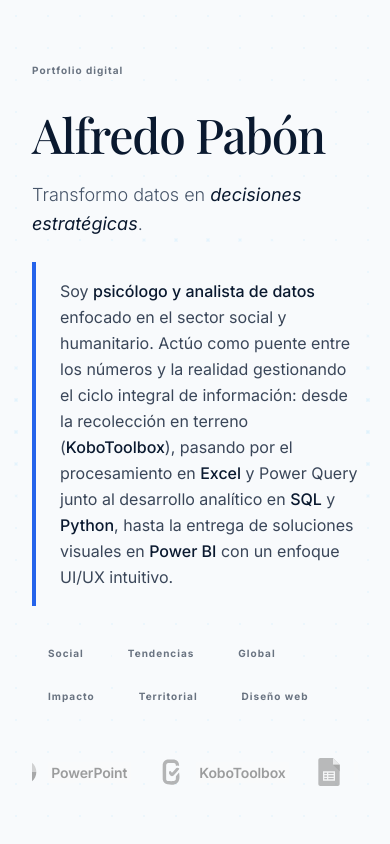
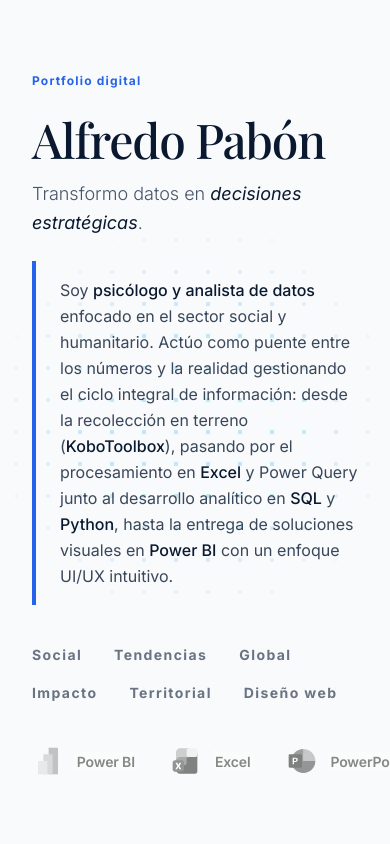
Before and after one commit to jalfredopabon/jalfredopabon.github.io, a plain HTML site: page index.html in a window 390 px wide. Shown: the top 844 px of the page. Drawn offline with nearby package versions, Linux system fonts and the light colour scheme; a web font is replaced by a local one.

Commit message:
fix(ui): resolve mobile clipping for Looker Studio by closing max-w-6xl container and updating bitacora

```diff
--- a/index.html
+++ b/index.html
@@ -38,7 +38,7 @@
             background-color: #F8FAFC;
             color: #0A192F;
             font-family: 'Inter', sans-serif;
-            scroll-behavior: smooth;
+                        scroll-behavior: smooth;
         }
 
         .title-serif {
@@ -217,6 +217,7 @@
             flex-direction: row;
             align-items: center;
             gap: 0.6rem;
+            flex-shrink: 0; /* Previene que los iconos se compriman en móviles */
             transition: all 0.5s cubic-bezier(0.16, 1, 0.3, 1);
             filter: grayscale(1) opacity(0.7);
             cursor: default;
@@ -264,7 +265,7 @@
         /* Cursor Spotlight Grid Effect */
         .hero-section {
             position: relative;
-            overflow: hidden;
+            overflow: visible;
         }
 
         .dot-grid {
@@ -307,23 +308,23 @@
         <!-- Lado Izquierdo: Contenido Editorial -->
         <div class="flex flex-col items-start space-y-4">
             <!-- Etiqueta superior opcional -->
-            <div class="bg-brand-offwhite px-0 py-0 inline-block mb-2">
-                <span class="text-[10px] tracking-widest text-brand-navy/60 font-bold">Portfolio digital</span>
+            <div class="mb-2">
+                <span class="text-xs tracking-widest text-brand-accent font-bold">Portfolio digital</span>
             </div>
 
             <!-- Nombre en Serif (V2) -->
             <h1 class="title-serif text-5xl md:text-7xl lg:text-8xl font-medium tracking-tight text-brand-navy">
-                <span class="bg-brand-offwhite px-0 py-0 leading-tight inline-block">Alfredo Pabón</span>
+                Alfredo Pabón
             </h1>
 
             <!-- Subtítulo en Sans (V1/V2 mix) -->
             <p class="text-brand-slate text-lg md:text-2xl font-light leading-relaxed text-left">
-                <span class="bg-brand-offwhite px-0 py-0 inline-block">Transformo datos en  <span class="text-brand-navy font-normal italic">decisiones estratégicas</span>.</span>
+                Transformo datos en <span class="text-brand-navy font-normal italic">decisiones estratégicas</span>.
             </p>
 
             <!-- Manifiesto Técnico -->
             <div class="pt-2 md:pt-4 w-full max-w-3xl">
-                <div class="bg-brand-offwhite p-0 py-4 shadow-none border-l-4 border-brand-accent">
+                <div class="p-0 py-4 shadow-none border-l-4 border-brand-accent">
                     <p class="text-brand-navy/80 text-base md:text-lg leading-relaxed text-left pl-6">
                         Soy <span class="text-brand-navy font-medium">psicólogo y analista de datos</span> enfocado en el sector social y humanitario. Actúo como puente entre los números y la realidad gestionando el ciclo integral de información: desde la recolección en terreno (<span class="text-brand-navy font-medium">KoboToolbox</span>), pasando por el procesamiento en <span class="text-brand-navy font-medium">Excel</span> y Power Query junto al desarrollo analítico en <span class="text-brand-navy font-medium">SQL</span> y <span class="text-brand-navy font-medium">Python</span>, hasta la entrega de soluciones visuales en <span class="text-brand-navy font-medium">Power BI</span> con un enfoque UI/UX intuitivo.
                     </p>
@@ -331,20 +332,23 @@
             </div>
 
             <!-- Índice de Navegación -->
-            <div class="pt-4 flex flex-wrap justify-start gap-3">
-                <a href="#brecha-digital" class="px-4 py-2 bg-brand-offwhite text-[10px] font-bold tracking-widest text-brand-navy/60 hover:text-brand-accent transition-all duration-300">Social</a>
-                <a href="#redes-sociales" class="px-4 py-2 bg-brand-offwhite text-[10px] font-bold tracking-widest text-brand-navy/60 hover:text-brand-accent transition-all duration-300">Tendencias</a>
-                <a href="#tallest-buildings" class="px-4 py-2 bg-brand-offwhite text-[10px] font-bold tracking-widest text-brand-navy/60 hover:text-brand-accent transition-all duration-300">Global</a>
-                <a href="#presentacion" class="px-4 py-2 bg-brand-offwhite text-[10px] font-bold tracking-widest text-brand-navy/60 hover:text-brand-accent transition-all duration-300">Impacto</a>
-                <a href="#territorial" class="px-4 py-2 bg-brand-offwhite text-[10px] font-bold tracking-widest text-brand-navy/60 hover:text-brand-accent transition-all duration-300">Territorial</a>
-                <a href="#diseno-web" class="px-4 py-2 bg-brand-offwhite text-[10px] font-bold tracking-widest text-brand-navy/60 hover:text-brand-accent transition-all duration-300">Diseño web</a>
-            </div>
-        </div>
+            <div class="pt-6 flex flex-wrap justify-start gap-x-8 gap-y-4">
+                <a href="#brecha-digital" class="nav-link text-sm font-bold tracking-widest text-brand-navy/60 hover:text-brand-accent transition-all duration-300">Social</a>
+                <a href="#redes-sociales" class="nav-link text-sm font-bold tracking-widest text-brand-navy/60 hover:text-brand-accent transition-all duration-300">Tendencias</a>
+                <a href="#tallest-buildings" class="nav-link text-sm font-bold tracking-widest text-brand-navy/60 hover:text-brand-accent transition-all duration-300">Global</a>
+                <a href="#presentacion" class="nav-link text-sm font-bold tracking-widest text-brand-navy/60 hover:text-brand-accent transition-all duration-300">Impacto</a>
+                <a href="#territorial" class="nav-link text-sm font-bold tracking-widest text-brand-navy/60 hover:text-brand-accent transition-all duration-300">Territorial</a>
+                <a href="#diseno-web" class="nav-link text-sm font-bold tracking-widest text-brand-navy/60 hover:text-brand-accent transition-all duration-300">Diseño web</a>
+            </div> <!-- Cierre navigation -->
+        </div> <!-- Cierre editorial container -->
+        </div> <!-- Cierre flex flex-col -->
+    </div> <!-- Cierre max-w-6xl -->
 
-        <!-- Toolkit (Centered Tech Dock) -->
-        <div class="flex flex-nowrap justify-center items-center gap-x-6 md:gap-x-12 w-full opacity-80 pt-5 relative z-10 overflow-x-auto no-scrollbar">
+    <!-- Toolkit (Full-Width Tech Dock) - Doble capa para asegurar renderizado total -->
+    <div class="w-full relative z-50 overflow-x-auto no-scrollbar">
+        <div class="flex flex-nowrap justify-start md:justify-center items-center gap-x-8 md:gap-x-12 pt-10 px-8 min-w-max">
             <!-- Power BI (Oficial) -->
-            <div class="tech-stack-item">
+            <div class="tech-stack-item flex-shrink-0">
                 <svg class="h-8 w-auto" viewBox="0 0 48 48" xmlns="http://www.w3.org/2000/svg">
                     <path fill="#eda503" d="M38,44H26c-0.552,0-1-0.448-1-1V5c0-0.552,0.448-1,1-1h12c0.552,0,1,0.448,1,1v38C39,43.552,38.552,44,38,44z"></path>
                     <path fill="#ffca28" d="M30,44H18c-0.552,0-1-0.448-1-1V15c0-0.552,0.448-1,1-1h12c0.552,0,1,0.448,1,1v28C31,43.552,30.552,44,30,44z"></path>
@@ -353,7 +357,7 @@
                 <span class="tech-stack-name">Power BI</span>
             </div>
             <!-- Excel (Oficial) -->
-            <div class="tech-stack-item">
+            <div class="tech-stack-item flex-shrink-0">
                 <svg class="h-8 w-auto" viewBox="0 0 48 48" xmlns="http://www.w3.org/2000/svg">
                     <path fill="#1b5e20" d="M9,17.139c0-2.624,2.126-4.75,4.749-4.75H41v27.444C41,41.582,39.583,43,37.834,43H15.332	C11.835,43,9,40.164,9,36.667C9,36.667,9,17.139,9,17.139z"></path>
                     <path fill="#43a047" d="M9,22.75C9,20.126,11.126,18,13.749,18h14.418c-1.749,0-3.166,1.418-3.166,3.167v6	c0,1.749-1.417,3.167-3.166,3.167h-6.502c-3.497,0-6.332,2.836-6.332,6.333L9,22.75L9,22.75z"></path>
@@ -365,7 +369,7 @@
                 <span class="tech-stack-name">Excel</span>
             </div>
             <!-- PowerPoint (Oficial) -->
-            <div class="tech-stack-item">
+            <div class="tech-stack-item flex-shrink-0">
                 <svg class="h-8 w-auto" viewBox="0 0 48 48" xmlns="http://www.w3.org/2000/svg">
                     <path fill="#dc4c2c" d="M8,24c0,9.941,8.059,18,18,18s18-8.059,18-18H26H8z"></path>
                     <path fill="#f7a278" d="M26,6v18h18C44,14.059,35.941,6,26,6z"></path>
@@ -375,9 +379,8 @@
                 </svg>
                 <span class="tech-stack-name">PowerPoint</span>
             </div>
-            <!-- KoboToolbox (Faithful SVG) -->
-            <!-- KoboToolbox (Faithful SVG) -->
-            <div class="tech-stack-item">
+            <!-- KoboToolbox (SVG) -->
+            <div class="tech-stack-item flex-shrink-0">
                 <svg class="h-8 w-auto" viewBox="0 0 240 240" xmlns="http://www.w3.org/2000/svg">
                     <path fill="#1e8fed" d="M 93.5,26.5 C 110.503,26.3334 127.503,26.5001 144.5,27 C 168.3,32.7344 180.633,47.9011 181.5,72.5 C 176.969,72.106 172.469,71.4394 168,70.5 C 164.189,71.3624 160.356,72.0291 156.5,72.5 C 156.993,61.8209 151.993,55.3209 141.5,53 C 127.167,52.3333 112.833,52.3333 98.5,53 C 91.1854,54.3162 86.3521,58.4829 84,65.5 C 83.3333,102.167 83.3333,138.833 84,175.5 C 86.4775,182.975 91.6442,187.142 99.5,188 C 113.5,188.667 127.5,188.667 141.5,188 C 148.37,186.803 153.203,182.97 156,176.5 C 156.333,168.5 156.667,160.5 157,152.5 C 164.606,142.942 172.439,133.608 180.5,124.5 C 193.779,195.721 164.779,224.888 93.5,212 C 74.5601,208.394 62.7268,197.227 58,178.5 C 57.3333,139.167 57.3333,99.8333 58,60.5 C 62.9033,41.7602 74.7366,30.4269 93.5,26.5 Z"/>
                     <path fill="#1e8fed" d="M 165.5,88.5 C 170.997,88.1237 175.997,89.457 180.5,92.5 C 181.946,95.8225 181.446,98.8225 179,101.5 C 165.167,117.333 151.333,133.167 137.5,149 C 130.795,153.658 124.128,153.658 117.5,149 C 112.867,144.375 109.034,139.209 106,133.5 C 103.475,125.768 104.975,118.934 110.5,113 C 112.899,112.289 115.232,112.456 117.5,113.5 C 120.833,117.5 124.167,121.5 127.5,125.5 C 137.323,114.841 146.99,104.008 156.5,93 C 159.324,90.9212 162.324,89.4212 165.5,88.5 Z"/>
@@ -385,7 +388,7 @@
                 <span class="tech-stack-name">KoboToolbox</span>
             </div>
             <!-- Google Sheets (Oficial) -->
-            <div class="tech-stack-item">
+            <div class="tech-stack-item flex-shrink-0">
                 <svg class="h-8 w-auto" viewBox="0 0 48 48" xmlns="http://www.w3.org/2000/svg">
                     <path fill="#43a047" d="M37,45H11c-1.657,0-3-1.343-3-3V6c0-1.657,1.343-3,3-3h19l10,10v29C40,43.657,38.657,45,37,45z"></path>
                     <path fill="#c8e6c9" d="M40 13L30 13 30 3z"></path>
@@ -395,7 +398,7 @@
                 <span class="tech-stack-name">Google Sheets</span>
             </div>
             <!-- Looker Studio (Official) -->
-            <div class="tech-stack-item">
+            <div class="tech-stack-item flex-shrink-0">
                 <svg class="h-8 w-auto" viewBox="-78.5 0 413 413" xmlns="http://www.w3.org/2000/svg">
                     <path d="M127.128486,0 C113.797782,0.0058471726 101.556004,7.36006381 95.2905253,19.126605 C89.0250469,30.8931461 89.7564532,45.1553578 97.1927396,56.2192339 L112.606279,40.8274339 C112.096845,39.2920176 111.839876,37.6841242 111.845385,36.066411 C111.845385,27.6618072 118.658663,20.8485297 127.063267,20.8485297 C135.467871,20.8485297 142.281148,27.6618072 142.281148,36.066411 C142.281148,44.4710148 135.467871,51.2842924 127.063267,51.2842924 C125.452814,51.2878362 123.852389,51.0308872 122.323984,50.5233983 L106.932184,65.9151983 C119.749817,74.6084738 136.686605,74.1479499 149.012895,64.7709924 C161.339185,55.3940349 166.302744,39.1943452 161.345227,24.5216568 C156.387711,9.84896827 142.61604,-0.0205786569 127.128486,0 L127.128486,0 Z" fill="#34A853"/>
                     <path d="M112.780303,105.112113 C112.803794,92.9288201 108.858278,81.0693768 101.540706,71.3284161 L81.5400617,91.3073204 C87.7949796,102.747737 85.5440645,116.967804 76.0616244,125.917131 L86.9315396,152.483203 C103.037113,142.110661 112.772753,124.268811 112.780303,105.112113 Z" fill="#FBBC04"/>
@@ -404,8 +407,11 @@
                 </svg>
                 <span class="tech-stack-name">Looker Studio</span>
             </div>
-            </div>
+
+            <!-- Espaciador fantasma para asegurar margen final en móviles -->
+            <div class="w-12 flex-shrink-0 md:hidden"></div>
         </div>
+    </div>
     </header>
 
     <!-- Main Content: Analítica -->
```
Also changed, not shown: bitacora_avance.md (+1 -0 lines).
